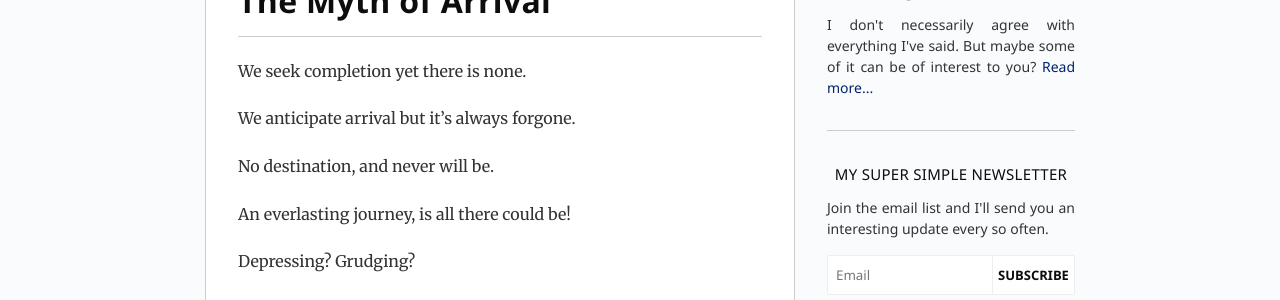
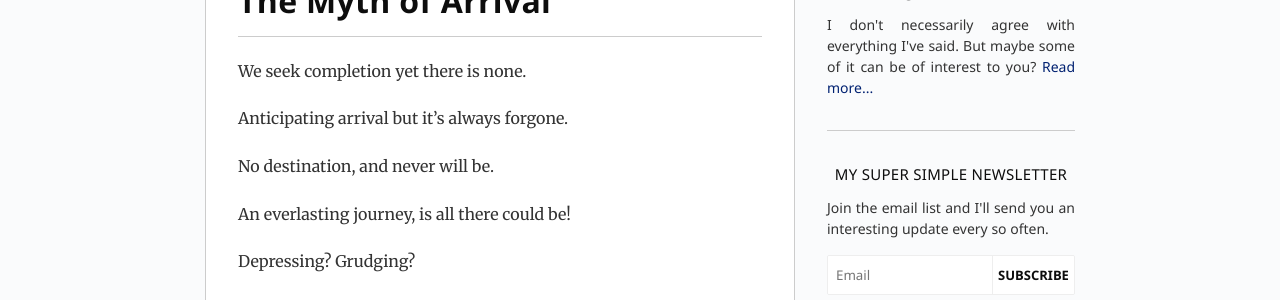
Before and after one commit to gdbroman/broman.blog, a Jekyll site: the page built from _posts/2020-08-11-the-myth-of-arrival.md, in a window 1280 px wide. Shown: the part 490-790 px from the top of the page. Built offline with Jekyll 4.4.1, drawn with Linux system fonts in a browser that asks for light colours.

Commit message:
revision

```diff
--- a/_posts/2020-08-11-the-myth-of-arrival.md
+++ b/_posts/2020-08-11-the-myth-of-arrival.md
@@ -6,7 +6,7 @@ category: poems
 
 We seek completion yet there is none.
 
-We anticipate arrival but it’s always forgone.
+Anticipating arrival but it’s always forgone.
 
 No destination, and never will be.
 
```
